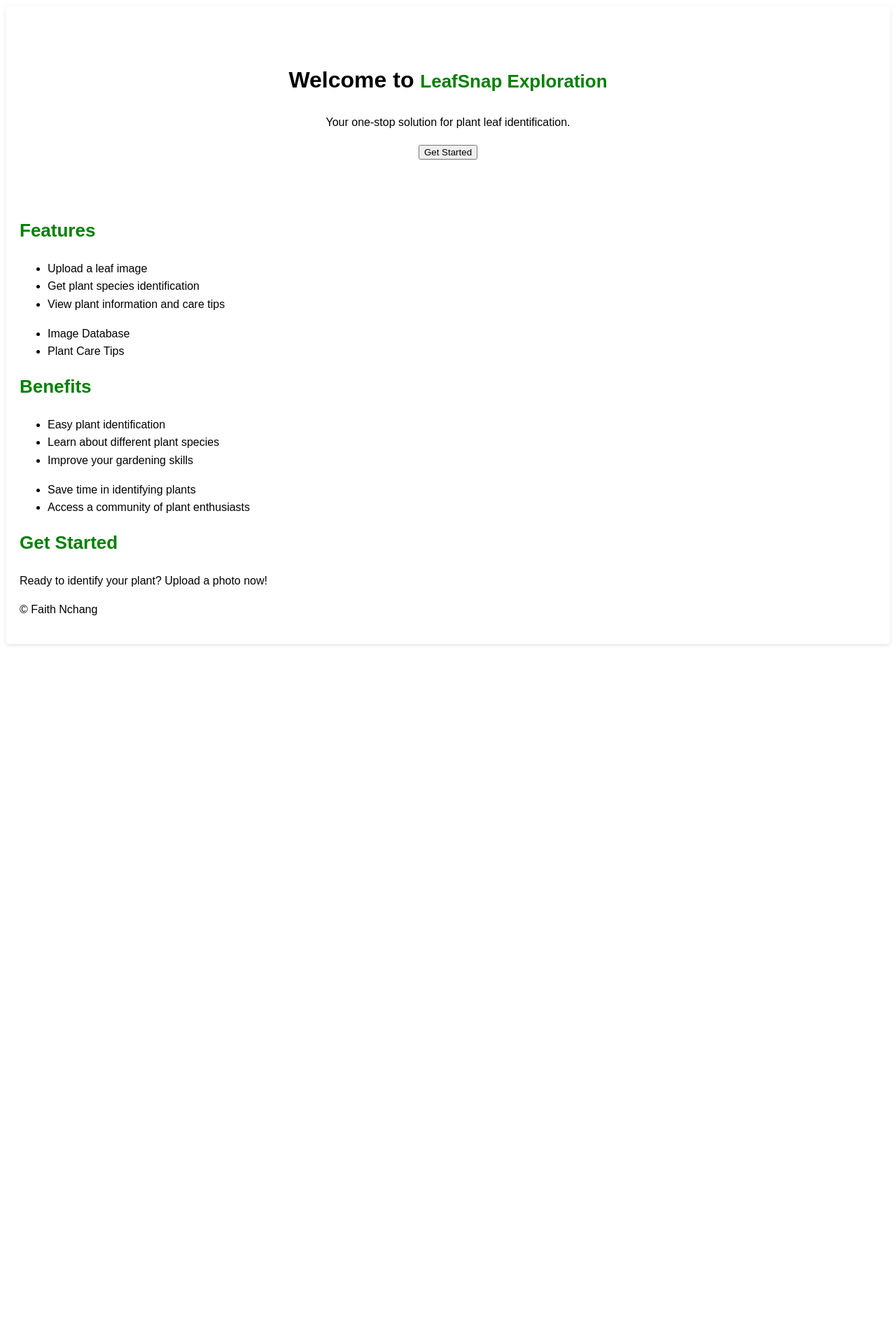
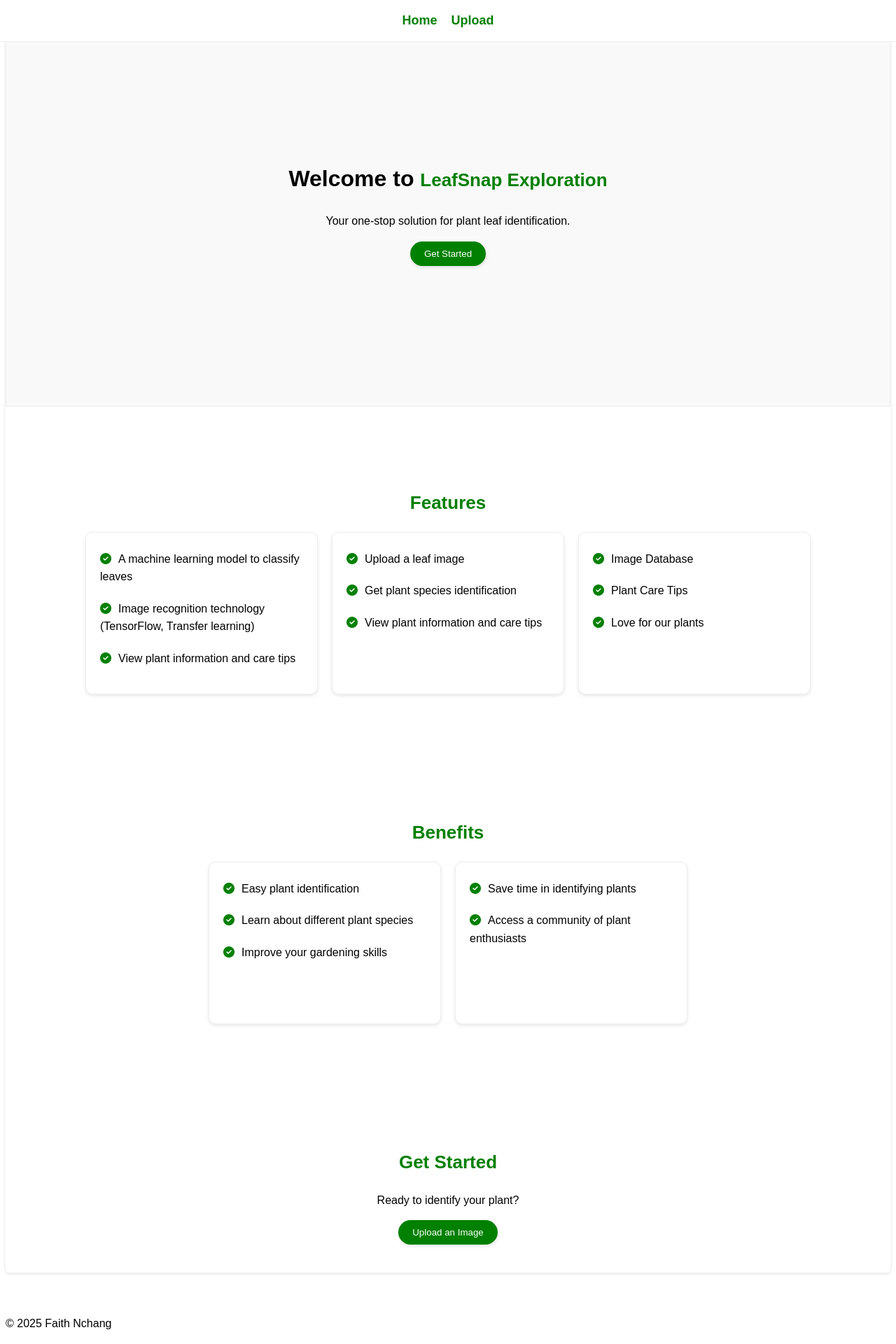
Before and after one commit to Faith-Nchang/LeafSnap_App, a Flask app: page / in a window 1280 px wide. Shown: the whole page at 70% size. Before the commit the page ends 922 px from the top, so only its background shows below. Run offline with Flask 3, Linux system fonts and the light colour scheme.

Commit message:
completed landing page

```diff
--- a/app/routes/main.py
+++ b/app/routes/main.py
@@ -9,3 +9,11 @@ main = Blueprint('main', __name__)
 @main.route("/")
 def index():
     return render_template("index.html")
+
+
+#upload route
+@main.route("/upload", methods=["GET", "POST"])
+def upload():
+    if request.method == "POST":
+       print("File uploaded")
+    return render_template("upload.html")
--- a/app/static/css/home.css
+++ b/app/static/css/home.css
@@ -1,10 +1,33 @@
+.navbar {
+    background-color: white;
+    border-bottom: 1px solid #eee;
+    position: fixed;
+    width: 100%;
+    z-index: 1000;
+    top: 0;
+    left: 0;
+    margin-bottom: 20px;
+    padding: 15px 0;
+}
+.nav-links {
+    display: flex;
+    justify-content: center;
+    gap: 20px;
+}
+
+.nav-links a {
+    text-decoration: none;
+    color: green;
+    font-weight: bold;
+    font-size: large;
+}
+
 body{
     font-family: Arial, sans-serif;
     line-height: 1.6;
 }
 .container {
     background-color: white;
-    padding: 20px;
     border-radius: 5px;
     box-shadow: 0 2px 5px rgba(0, 0, 0, 0.1);
 }
@@ -16,10 +39,81 @@ body{
     font-weight: bold;
     margin-bottom: 20px;
     color: green;
+    text-align: center;
+}
+
+.home-section, .features-section, .benefits-section, .get-started-section {
+    margin-bottom: 60px;
+    text-align: center;
+    padding: 40px 0;
 }
 
 .home-section {
-    margin-bottom: 40px;
-    text-align: center;
-    padding: 40px 0;
+    background-color: #f9f9f9;
+    border: 1px solid #eee;
+    padding: 200px 0;
+
+
 }
+
+.btn {
+    background-color: green;
+    color: white;
+    border: none;
+    border-radius: 20px;
+    padding: 10px 20px;
+    cursor: pointer;
+    box-shadow: 1px 2px 5px rgba(0, 0, 0, 0.1);
+    cursor: pointer;
+    transition: background-color 0.3s ease;
+
+}
+.btn:hover {
+    background-color: darkgreen;
+
+}
+
+.card {
+    background-color: #ffffff;
+    border: 1px solid #eee;
+    border-radius: 10px;
+    padding: 15px;
+    margin-bottom: 20px;
+    box-shadow: 0 2px 5px rgba(0, 0, 0, 0.1);
+    width: 300px;
+    text-align: left;
+    height: 200px;
+    transform: translateY(50px);
+    transition: opacity 0.6s ease, transform 0.6s ease;
+}
+
+.card-container {
+    display: flex;
+    flex-direction: row;
+    flex-wrap: wrap;
+    justify-content: center;
+    gap: 20px;
+    align-items: center;
+}
+
+.card.visible {
+    opacity: 1;
+    transform: translateY(0);
+}
+
+ul {
+    padding: 0;
+    margin: 0;
+    list-style: none;
+}
+
+.icon {
+    color: green;
+    margin-right: 10px;
+}
+
+li {
+   margin: 10px 5px 20px 5px;
+
+
+}
--- /dev/null
+++ b/app/static/js/homescript.js
@@ -0,0 +1,13 @@
+document.addEventListener("DOMContentLoaded", function() {
+    const cards = document.querySelectorAll('.card');
+    function showCardsOnScroll() {
+        cards.forEach(card => {
+            const rect = card.getBoundingClientRect();
+            if (rect.top < window.innerHeight - 30) {
+                card.classList.add('visible');
+            }
+        });
+    }
+    window.addEventListener('scroll', showCardsOnScroll);
+    showCardsOnScroll(); // Initial check
+});
--- /dev/null
+++ b/app/templates/base.html
@@ -0,0 +1,37 @@
+<!DOCTYPE html>
+<html lang="en">
+<head>
+    <meta charset="UTF-8">
+    <meta name="viewport" content="width=device-width, initial-scale=1.0">
+    <title>{% block title %}LeafSnap Explore{% endblock %}</title>
+
+    <!-- CSS -->
+    <link rel="stylesheet" href="{{ url_for('static', filename='css/home.css') }}">
+
+    <!-- Optional Icons CDN -->
+    <link rel="stylesheet" href="https://cdnjs.cloudflare.com/ajax/libs/font-awesome/6.4.0/css/all.min.css">
+</head>
+<body>
+    <!-- Header -->
+    <header class="navbar">
+        <nav class="nav-links">
+
+            <a href="{{ url_for('main.index') }}">Home</a>
+            <a href="{{ url_for('main.upload') }}">Upload</a>
+        </nav>
+    </header>
+
+    <!-- Main Content -->
+    <main>
+        {% block content %}{% endblock %}
+    </main>
+
+    <!-- Footer -->
+    <footer>
+        <p>&copy; 2025 Faith Nchang</p>
+    </footer>
+
+    <!-- JavaScript -->
+    <script src="{{ url_for('static', filename='js/homescript.js') }}"></script>
+</body>
+</html>
--- a/app/templates/index.html
+++ b/app/templates/index.html
@@ -1,70 +1,88 @@
-<!DOCTYPE html>
-<html lang="en">
-<head>
-    <meta charset="UTF-8">
-    <meta name="viewport" content="width=device-width, initial-scale=1.0">
-    <title>LeafSnap</title>
-    <link rel="stylesheet" href="{{ url_for('static', filename='css/home.css') }}">
-</head>
-<body >
+{% extends 'base.html' %}
+
+{% block title %}Home - LeafSnap{% endblock %}
+
+{% block content %}
+
 
     <div class="container">
 
+
+
         <div class="home-section">
+
             <h1>Welcome to <strong class="title">LeafSnap Exploration</strong></h1>
             <p>Your one-stop solution for plant leaf identification.</p>
-            <button class="btn" onclick="">
+          <form action="{{ url_for('main.upload') }}" method="GET">
+            <button class="btn"  type="submit">
                 Get Started
             </button>
+          </form>
 
         </div>
-        <div>
+        <div class="features-section">
             <h1 class="title">Features</h1>
+            <div class="card-container">
                 <div class="card">
                     <ul>
-                    <li>Upload a leaf image</li>
-                    <li>Get plant species identification</li>
-                    <li>View plant information and care tips</li>
+                        <li><i class="fa-solid fa-circle-check icon"></i>A machine learning model to classify leaves</li>
+                        <li><i class="fa-solid fa-circle-check icon"></i>Image recognition technology (TensorFlow, Transfer learning)</li>
+                        <li><i class="fa-solid fa-circle-check icon"></i>View plant information and care tips</li>
+                    </ul>
+
+                </div>
+                <div class="card">
+                        <ul>
+                            <li> <i class="fa-solid fa-circle-check icon"></i>Upload a leaf image</li>
+                            <li><i class="fa-solid fa-circle-check icon"></i>Get plant species identification</li>
+                            <li><i class="fa-solid fa-circle-check icon"></i>View plant information and care tips</li>
                     </ul>
                 </div>
 
                 <div class="card">
                     <ul>
-                    <li>Image Database</li>
-                    <li>Plant Care Tips</li>
+                        <li><i class="fa-solid fa-circle-check icon"></i>Image Database</li>
+                        <li><i class="fa-solid fa-circle-check icon"></i>Plant Care Tips</li>
+                        <li><i class="fa-solid fa-circle-check icon"></i>Love for our plants</li>
                     </ul>
                 </div>
             </div>
+        </div>
 
-        <div>
+        <div class="benefits-section">
             <h1 class="title">Benefits</h1>
 
-            <div>
+            <div class="card-container">
+
+                <div class="card">
                     <ul>
-                    <li>Easy plant identification</li>
-                    <li>Learn about different plant species</li>
-                    <li>Improve your gardening skills</li>
+                        <li><i class="fa-solid fa-circle-check icon"></i>Easy plant identification</li>
+                        <li><i class="fa-solid fa-circle-check icon"></i>Learn about different plant species</li>
+                        <li><i class="fa-solid fa-circle-check icon"></i>Improve your gardening skills</li>
                     </ul>
                  </div>
 
-            <div>
+                <div class="card">
                     <ul>
-                    <li>Save time in identifying plants</li>
-                    <li>Access a community of plant enthusiasts</li>
+                        <li><i class="fa-solid fa-circle-check icon"></i>Save time in identifying plants</li>
+                        <li><i class="fa-solid fa-circle-check icon"></i>Access a community of plant enthusiasts</li>
                     </ul>
                 </div>
-        </div>
 
-        <div>
-            <h1 class="title">Get Started</h1>
-            <p>Ready to identify your plant? Upload a photo now!</p>
             </div>
 
 
-        <footer>
-            <p>&copy; Faith Nchang</p>
-        </footer>
+        </div>
 
+        <div class="get-started-section">
+            <h1 class="title">Get Started</h1>
+            <p>Ready to identify your plant? </p>
+            <form action="{{ url_for('main.upload') }}" method="post">
+                <button class="btn" type="submit">
+                    Upload an Image
+                </button>
+            </form>
         </div>
-</body>
-</html>
+
+
+{% endblock %}
```
Also changed, not shown: app/templates/upload.html (+15 -0 lines). Lines whose indentation alone changed are shown as unchanged.
